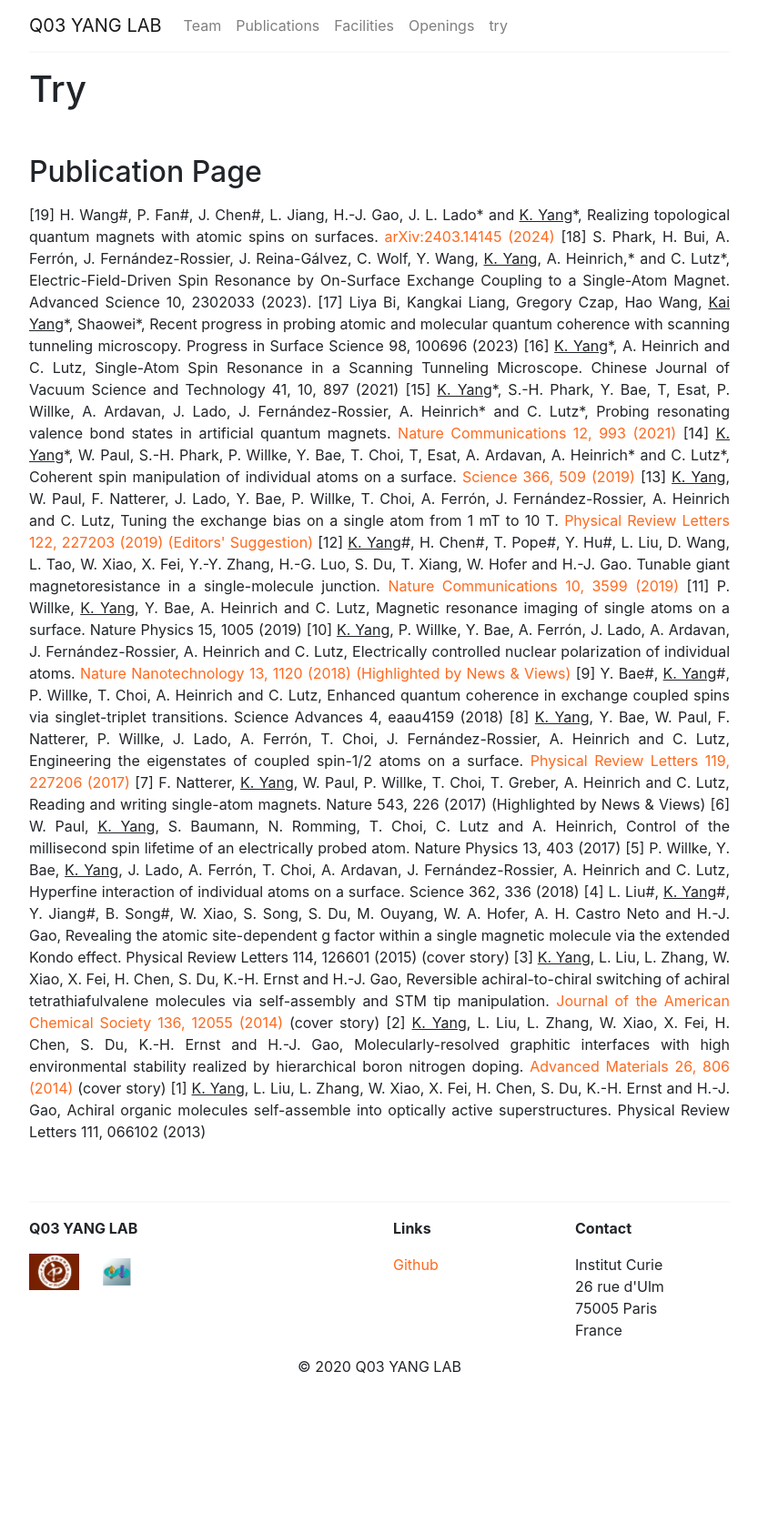
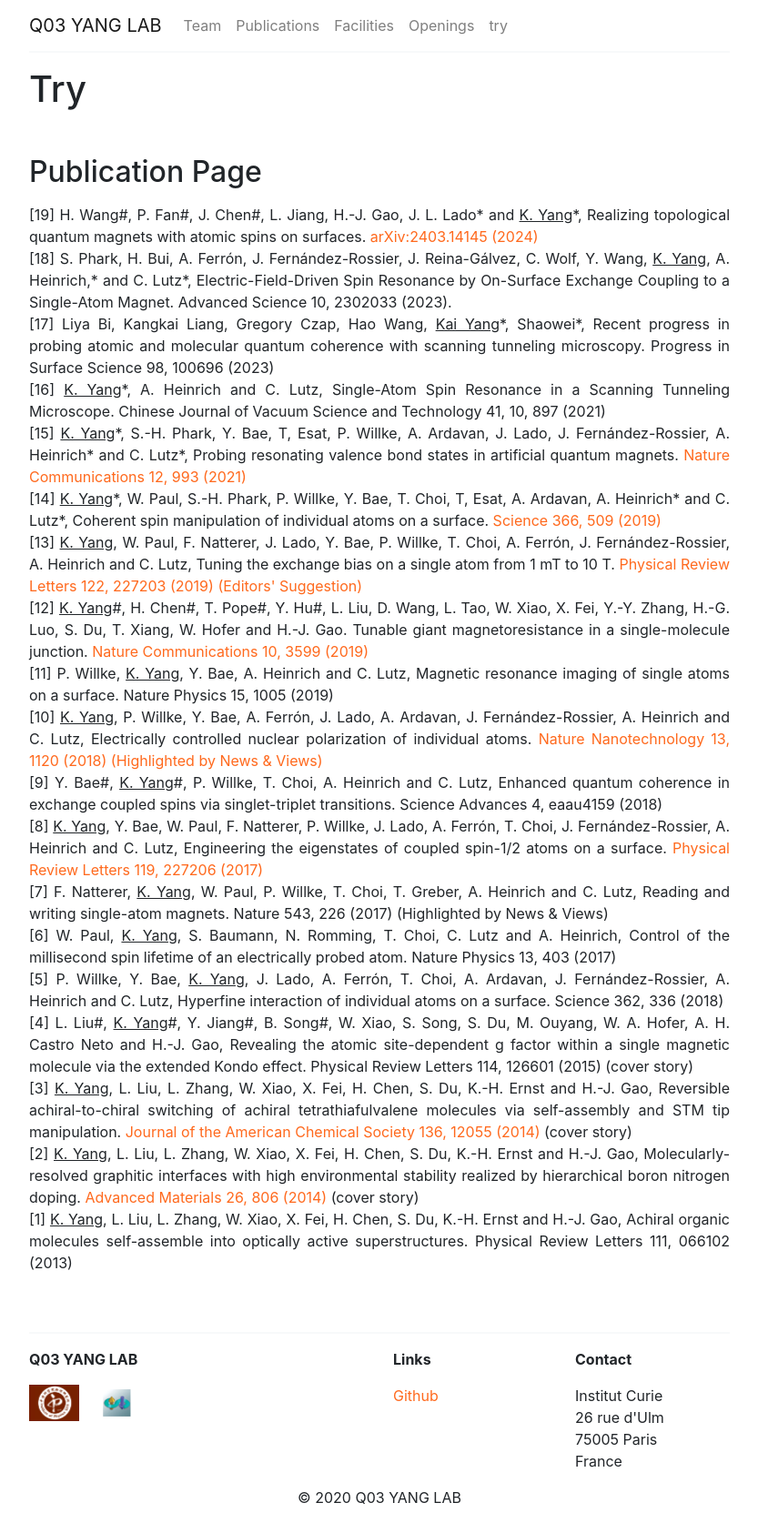
Before and after one commit to ZoomWuun/Q03i, a Jekyll site: the page built from _pages/try.html, in a window 1280 px wide. Shown: the whole page at 91% size, without its empty margins (223-1056 px from the left). Built offline with Jekyll 4.4.1, drawn with Linux system fonts in a browser that asks for light colours; before the commit the page ends 1530 px from its top, so only the background shows below that.

Commit message:
Add files via upload

```diff
--- a/_pages/try.html
+++ b/_pages/try.html
@@ -9,57 +9,45 @@
 <li class="media mb-1">
     <div class="media-body">
 
-        <p class="references">
-            [19] H. Wang#, P. Fan#, J. Chen#, L. Jiang, H.-J. Gao, J. L. Lado* and <u>K. Yang</u>*, Realizing topological quantum magnets with atomic spins on surfaces. <a href="https://arxiv.org/abs/2403.14145" target="_blank">arXiv:2403.14145 (2024)</a>
+        <p>
+            [19] H. Wang#, P. Fan#, J. Chen#, L. Jiang, H.-J. Gao, J. L. Lado* and <u>K. Yang</u>*, Realizing topological quantum magnets with atomic spins on surfaces. <a href="https://arxiv.org/abs/2403.14145" target="_blank">arXiv:2403.14145 (2024)</a><br>
 
-            [18] S. Phark, H. Bui, A. Ferrón, J. Fernández-Rossier, J. Reina-Gálvez, C. Wolf, Y. Wang, <u>K. Yang</u>, A. Heinrich,* and C. Lutz*, Electric-Field-Driven Spin Resonance by On-Surface Exchange Coupling to a Single-Atom Magnet. Advanced Science 10, 2302033 (2023).
+            [18] S. Phark, H. Bui, A. Ferrón, J. Fernández-Rossier, J. Reina-Gálvez, C. Wolf, Y. Wang, <u>K. Yang</u>, A. Heinrich,* and C. Lutz*, Electric-Field-Driven Spin Resonance by On-Surface Exchange Coupling to a Single-Atom Magnet. Advanced Science 10, 2302033 (2023).<br>
 
-            [17] Liya Bi, Kangkai Liang, Gregory Czap, Hao Wang, <u>Kai Yang</u>*, Shaowei*, Recent progress in probing atomic and molecular quantum coherence with scanning tunneling microscopy. Progress in Surface Science 98, 100696 (2023)
+            [17] Liya Bi, Kangkai Liang, Gregory Czap, Hao Wang, <u>Kai Yang</u>*, Shaowei*, Recent progress in probing atomic and molecular quantum coherence with scanning tunneling microscopy. Progress in Surface Science 98, 100696 (2023)<br>
 
-            [16] <u>K. Yang</u>*, A. Heinrich and C. Lutz, Single-Atom Spin Resonance in a Scanning Tunneling Microscope. Chinese Journal of Vacuum Science and Technology 41, 10, 897 (2021)
+            [16] <u>K. Yang</u>*, A. Heinrich and C. Lutz, Single-Atom Spin Resonance in a Scanning Tunneling Microscope. Chinese Journal of Vacuum Science and Technology 41, 10, 897 (2021)<br>
 
-            [15] <u>K. Yang</u>*, S.-H. Phark, Y. Bae, T, Esat, P. Willke, A. Ardavan, J. Lado, J. Fernández-Rossier, A. Heinrich* and C. Lutz*, Probing resonating valence bond states in artificial quantum magnets. <a href="https://www.nature.com/articles/s41467-021-21274-5" target="_blank">Nature Communications 12, 993 (2021)</a>
+            [15] <u>K. Yang</u>*, S.-H. Phark, Y. Bae, T, Esat, P. Willke, A. Ardavan, J. Lado, J. Fernández-Rossier, A. Heinrich* and C. Lutz*, Probing resonating valence bond states in artificial quantum magnets. <a href="https://www.nature.com/articles/s41467-021-21274-5" target="_blank">Nature Communications 12, 993 (2021)</a><br>
 
-            [14] <u>K. Yang</u>*, W. Paul, S.-H. Phark, P. Willke, Y. Bae, T. Choi, T, Esat, A. Ardavan, A. Heinrich* and C. Lutz*, Coherent spin manipulation of individual atoms on a surface. <a href="https://www.science.org/doi/10.1126/science.aay6779" target="_blank">Science 366, 509 (2019)</a>
+            [14] <u>K. Yang</u>*, W. Paul, S.-H. Phark, P. Willke, Y. Bae, T. Choi, T, Esat, A. Ardavan, A. Heinrich* and C. Lutz*, Coherent spin manipulation of individual atoms on a surface. <a href="https://www.science.org/doi/10.1126/science.aay6779" target="_blank">Science 366, 509 (2019)</a><br>
 
-            [13] <u>K. Yang</u>, W. Paul, F. Natterer, J. Lado, Y. Bae, P. Willke, T. Choi, A. Ferrón, J. Fernández-Rossier, A. Heinrich and C. Lutz, Tuning the exchange bias on a single atom from 1 mT to 10 T. <a href="https://journals.aps.org/prl/abstract/10.1103/PhysRevLett.122.227203" target="_blank">Physical Review Letters 122, 227203 (2019) (Editors' Suggestion)</a>
+            [13] <u>K. Yang</u>, W. Paul, F. Natterer, J. Lado, Y. Bae, P. Willke, T. Choi, A. Ferrón, J. Fernández-Rossier, A. Heinrich and C. Lutz, Tuning the exchange bias on a single atom from 1 mT to 10 T. <a href="https://journals.aps.org/prl/abstract/10.1103/PhysRevLett.122.227203" target="_blank">Physical Review Letters 122, 227203 (2019) (Editors' Suggestion)</a><br>
 
-            [12] <u>K. Yang</u>#, H. Chen#, T. Pope#, Y. Hu#, L. Liu, D. Wang, L. Tao, W. Xiao, X. Fei, Y.-Y. Zhang, H.-G. Luo, S. Du, T. Xiang, W. Hofer and H.-J. Gao. Tunable giant magnetoresistance in a single-molecule junction. <a href="https://www.nature.com/articles/s41467-019-11587-x#citeas" target="_blank">Nature Communications 10, 3599 (2019)</a>
+            [12] <u>K. Yang</u>#, H. Chen#, T. Pope#, Y. Hu#, L. Liu, D. Wang, L. Tao, W. Xiao, X. Fei, Y.-Y. Zhang, H.-G. Luo, S. Du, T. Xiang, W. Hofer and H.-J. Gao. Tunable giant magnetoresistance in a single-molecule junction. <a href="https://www.nature.com/articles/s41467-019-11587-x#citeas" target="_blank">Nature Communications 10, 3599 (2019)</a><br>
 
-            [11] P. Willke, <u>K. Yang</u>, Y. Bae, A. Heinrich and C. Lutz, Magnetic resonance imaging of single atoms on a surface. Nature Physics 15, 1005 (2019)
+            [11] P. Willke, <u>K. Yang</u>, Y. Bae, A. Heinrich and C. Lutz, Magnetic resonance imaging of single atoms on a surface. Nature Physics 15, 1005 (2019)<br>
 
-            [10] <u>K. Yang</u>, P. Willke, Y. Bae, A. Ferrón, J. Lado, A. Ardavan, J. Fernández-Rossier, A. Heinrich and C. Lutz, Electrically controlled nuclear polarization of individual atoms. <a href="https://www.nature.com/articles/s41565-018-0296-7#citeas" target="_blank">Nature Nanotechnology 13, 1120 (2018) (Highlighted by News & Views)</a>
+            [10] <u>K. Yang</u>, P. Willke, Y. Bae, A. Ferrón, J. Lado, A. Ardavan, J. Fernández-Rossier, A. Heinrich and C. Lutz, Electrically controlled nuclear polarization of individual atoms. <a href="https://www.nature.com/articles/s41565-018-0296-7#citeas" target="_blank">Nature Nanotechnology 13, 1120 (2018) (Highlighted by News & Views)</a><br>
 
-            [9] Y. Bae#, <u>K. Yang</u>#, P. Willke, T. Choi, A. Heinrich and C. Lutz, Enhanced quantum coherence in exchange coupled spins via singlet-triplet transitions. Science Advances 4, eaau4159 (2018)
+            [9] Y. Bae#, <u>K. Yang</u>#, P. Willke, T. Choi, A. Heinrich and C. Lutz, Enhanced quantum coherence in exchange coupled spins via singlet-triplet transitions. Science Advances 4, eaau4159 (2018)<br>
 
-            [8] <u>K. Yang</u>, Y. Bae, W. Paul, F. Natterer, P. Willke, J. Lado, A. Ferrón, T. Choi, J. Fernández-Rossier, A. Heinrich and C. Lutz, Engineering the eigenstates of coupled spin-1/2 atoms on a surface. <a href="https://journals.aps.org/prl/abstract/10.1103/PhysRevLett.119.227206" target="_blank">Physical Review Letters 119, 227206 (2017)</a>
+            [8] <u>K. Yang</u>, Y. Bae, W. Paul, F. Natterer, P. Willke, J. Lado, A. Ferrón, T. Choi, J. Fernández-Rossier, A. Heinrich and C. Lutz, Engineering the eigenstates of coupled spin-1/2 atoms on a surface. <a href="https://journals.aps.org/prl/abstract/10.1103/PhysRevLett.119.227206" target="_blank">Physical Review Letters 119, 227206 (2017)</a><br>
 
-            [7] F. Natterer, <u>K. Yang</u>, W. Paul, P. Willke, T. Choi, T. Greber, A. Heinrich and C. Lutz, Reading and writing single-atom magnets. Nature 543, 226 (2017) (Highlighted by News & Views)
+            [7] F. Natterer, <u>K. Yang</u>, W. Paul, P. Willke, T. Choi, T. Greber, A. Heinrich and C. Lutz, Reading and writing single-atom magnets. Nature 543, 226 (2017) (Highlighted by News & Views)<br>
 
-            [6] W. Paul, <u>K. Yang</u>, S. Baumann, N. Romming, T. Choi, C. Lutz and A. Heinrich, Control of the millisecond spin lifetime of an electrically probed atom. Nature Physics 13, 403 (2017)
+            [6] W. Paul, <u>K. Yang</u>, S. Baumann, N. Romming, T. Choi, C. Lutz and A. Heinrich, Control of the millisecond spin lifetime of an electrically probed atom. Nature Physics 13, 403 (2017)<br>
 
-            [5] P. Willke, Y. Bae, <u>K. Yang</u>, J. Lado, A. Ferrón, T. Choi, A. Ardavan, J. Fernández-Rossier, A. Heinrich and C. Lutz, Hyperfine interaction of individual atoms on a surface. Science 362, 336 (2018)
+            [5] P. Willke, Y. Bae, <u>K. Yang</u>, J. Lado, A. Ferrón, T. Choi, A. Ardavan, J. Fernández-Rossier, A. Heinrich and C. Lutz, Hyperfine interaction of individual atoms on a surface. Science 362, 336 (2018)<br>
 
-            [4] L. Liu#, <u>K. Yang</u>#, Y. Jiang#, B. Song#, W. Xiao, S. Song, S. Du, M. Ouyang, W. A. Hofer, A. H. Castro Neto and H.-J. Gao, Revealing the atomic site-dependent g factor within a single magnetic molecule via the extended Kondo effect. Physical Review Letters 114, 126601 (2015) (cover story)
+            [4] L. Liu#, <u>K. Yang</u>#, Y. Jiang#, B. Song#, W. Xiao, S. Song, S. Du, M. Ouyang, W. A. Hofer, A. H. Castro Neto and H.-J. Gao, Revealing the atomic site-dependent g factor within a single magnetic molecule via the extended Kondo effect. Physical Review Letters 114, 126601 (2015) (cover story)<br>
 
-            [3] <u>K. Yang</u>, L. Liu, L. Zhang, W. Xiao, X. Fei, H. Chen, S. Du, K.-H. Ernst and H.-J. Gao, Reversible achiral-to-chiral switching of achiral tetrathiafulvalene molecules via self-assembly and STM tip manipulation. <a href="https://pubs.acs.org/doi/abs/10.1021/ja508375z" target="_blank">Journal of the American Chemical Society 136, 12055 (2014)</a> (cover story)
+            [3] <u>K. Yang</u>, L. Liu, L. Zhang, W. Xiao, X. Fei, H. Chen, S. Du, K.-H. Ernst and H.-J. Gao, Reversible achiral-to-chiral switching of achiral tetrathiafulvalene molecules via self-assembly and STM tip manipulation. <a href="https://pubs.acs.org/doi/abs/10.1021/ja508375z" target="_blank">Journal of the American Chemical Society 136, 12055 (2014)</a> (cover story)<br>
 
-            [2] <u>K. Yang</u>, L. Liu, L. Zhang, W. Xiao, X. Fei, H. Chen, S. Du, K.-H. Ernst and H.-J. Gao, Molecularly-resolved graphitic interfaces with high environmental stability realized by hierarchical boron nitrogen doping. <a href="https://onlinelibrary.wiley.com/doi/abs/10.1002/adma.201304792" target="_blank">Advanced Materials 26, 806 (2014)</a> (cover story)
+            [2] <u>K. Yang</u>, L. Liu, L. Zhang, W. Xiao, X. Fei, H. Chen, S. Du, K.-H. Ernst and H.-J. Gao, Molecularly-resolved graphitic interfaces with high environmental stability realized by hierarchical boron nitrogen doping. <a href="https://onlinelibrary.wiley.com/doi/abs/10.1002/adma.201304792" target="_blank">Advanced Materials 26, 806 (2014)</a> (cover story)<br>
 
             [1] <u>K. Yang</u>, L. Liu, L. Zhang, W. Xiao, X. Fei, H. Chen, S. Du, K.-H. Ernst and H.-J. Gao, Achiral organic molecules self-assemble into optically active superstructures. Physical Review Letters 111, 066102 (2013)
         </p>
 
     </div>
 </li>
-
-<!-- 添加的CSS样式，用于每条参考文献换行 -->
-<style>
-    .references p {
-        margin-bottom: 1em;
-    }
-    .references p br {
-        display: block;
-        content: "";
-        margin: 1em 0;
-    }
-</style>
```
